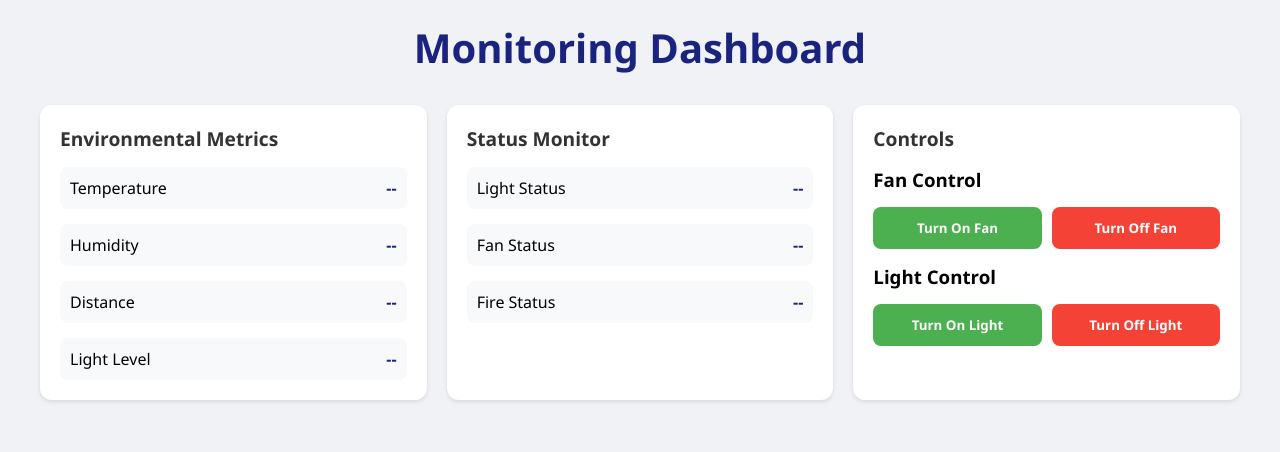
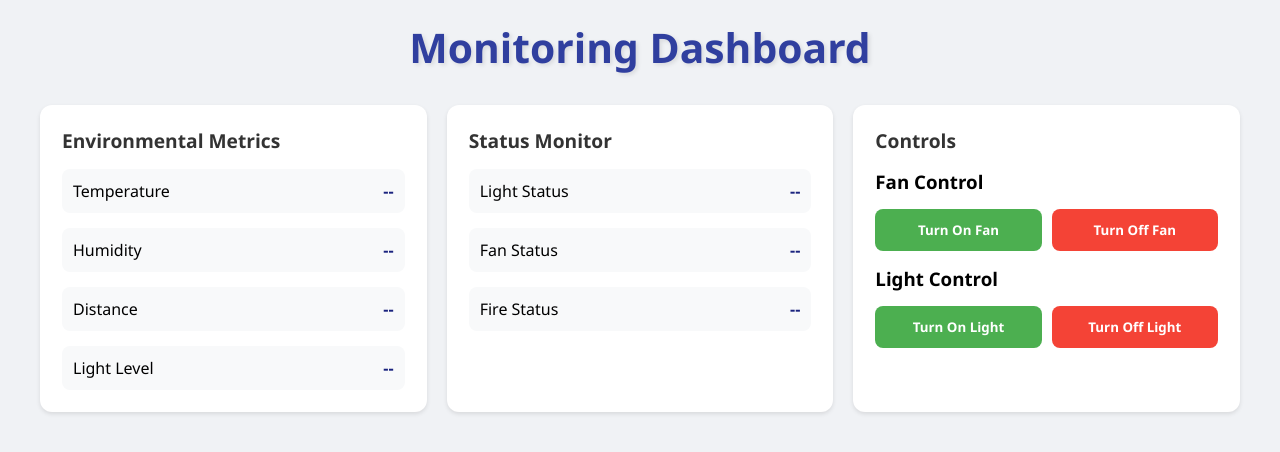
Before and after one commit to hoquanglanh/gpbl2025, a website: page public/index.html in a window 1280 px wide. In both pictures the pointer is over the element "Monitoring Dashboard". Drawn offline with Linux system fonts and the light colour scheme; no server answers.

Commit message:
add hover

```diff
--- a/public/index.html
+++ b/public/index.html
@@ -27,6 +27,13 @@
             text-align: center;
             margin-bottom: 30px;
             font-size: 2.5rem;
+            transition: all 0.3s ease;
+        }
+
+        h1:hover {
+            color: #303f9f;
+            transform: scale(1.02);
+            text-shadow: 2px 2px 4px rgba(0,0,0,0.1);
         }
 
         .dashboard-grid {
@@ -41,6 +48,14 @@
             border-radius: 12px;
             padding: 20px;
             box-shadow: 0 2px 4px rgba(0,0,0,0.1);
+            transition: all 0.3s ease;
+            border: 2px solid transparent;
+        }
+
+        .card:hover {
+            transform: translateY(-5px);
+            box-shadow: 0 4px 8px rgba(0,0,0,0.2);
+            border-color: #e8eaf6;
         }
 
         .card-title {
@@ -50,6 +65,11 @@
             display: flex;
             align-items: center;
             gap: 10px;
+            transition: color 0.3s ease;
+        }
+
+        .card:hover .card-title {
+            color: #1a237e;
         }
 
         .data-box, .control-box {
@@ -64,11 +84,26 @@
             padding: 10px;
             background: #f8f9fa;
             border-radius: 8px;
+            transition: all 0.3s ease;
+            border: 1px solid transparent;
+        }
+
+        .metric:hover {
+            background: #e8eaf6;
+            transform: translateX(5px);
+            border-color: #c5cae9;
+            box-shadow: 2px 2px 4px rgba(0,0,0,0.05);
         }
 
         .metric-value {
             font-weight: bold;
             color: #1a237e;
+            transition: all 0.3s ease;
+        }
+
+        .metric:hover .metric-value {
+            color: #303f9f;
+            transform: scale(1.1);
         }
 
         .button-group {
@@ -85,6 +120,26 @@
             cursor: pointer;
             font-weight: 600;
             transition: all 0.3s ease;
+            position: relative;
+            overflow: hidden;
+        }
+
+        button::after {
+            content: '';
+            position: absolute;
+            top: 50%;
+            left: 50%;
+            width: 0;
+            height: 0;
+            background: rgba(255,255,255,0.2);
+            border-radius: 50%;
+            transform: translate(-50%, -50%);
+            transition: width 0.6s, height 0.6s;
+        }
+
+        button:hover::after {
+            width: 200%;
+            height: 200%;
         }
 
         .btn-on {
@@ -99,7 +154,12 @@
 
         button:hover {
             opacity: 0.9;
-            transform: translateY(-1px);
+            transform: translateY(-2px);
+            box-shadow: 0 4px 8px rgba(0,0,0,0.2);
+        }
+
+        button:active {
+            transform: translateY(1px);
         }
 
         .status {
@@ -108,6 +168,20 @@
             background: #f8f9fa;
             border-radius: 8px;
             margin-top: 10px;
+            transition: all 0.3s ease;
+        }
+
+        .status:hover {
+            background: #e8eaf6;
+            transform: scale(1.02);
+        }
+
+        h3 {
+            transition: color 0.3s ease;
+        }
+
+        h3:hover {
+            color: #1a237e;
         }
     </style>
 </head>
@@ -153,7 +227,6 @@
                         <span>Fire Status</span>
                         <span class="metric-value" id="fire-status">--</span>
                     </div>
-
                 </div>
             </div>
 
```
